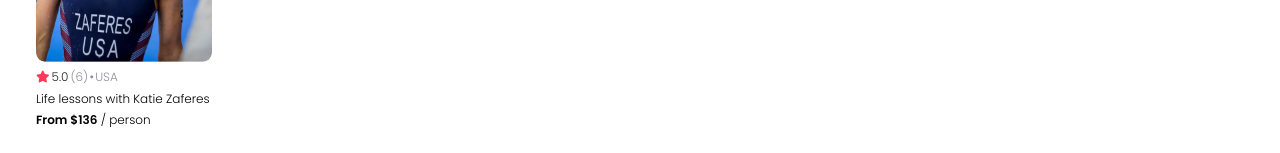
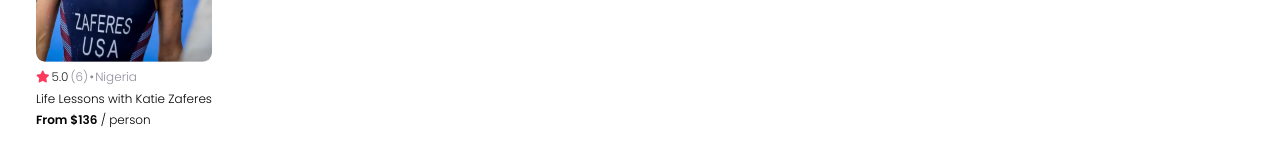
Before and after one commit to adex-badr18/scrimba-airbnb-clone, a React (Vite) app: page / in a window 1280 px wide. Shown: the part 692-845 px from the top of the page. Built offline with nearby package versions, Linux system fonts and the light colour scheme.

Commit message:
Pass props to card component

```diff
--- a/src/App.jsx
+++ b/src/App.jsx
@@ -13,10 +13,27 @@
 
       <main>
         <Hero />
-        <Card />
+        <Card
+          img='card-img.png'
+          rating='5.0'
+          reviewCount={6}
+          country='Nigeria'
+          title='Life Lessons with Katie Zaferes'
+          price='136'
+        />
       </main>
     </div>
   )
 }
 
 export default App
+
+/*
+- img ("katie-zaferes.png")
+- rating ("5.0")
+- reviewCount (6)
+- country (Whatever you want)
+- title ("Life Lessons with Katie Zaferes")
+- price (136)
+
+*/
--- a/src/components/Card.jsx
+++ b/src/components/Card.jsx
@@ -1,24 +1,25 @@
 import cardImage from '../assets/images/card-img.png';
 
-export default function Card() {
+export default function Card(props) {
+    const {img, rating, reviewCount, country, title, price} = props;
     return (
         <div className='card--container'>
-            <img src={cardImage} className='card--img' alt="Card" />
+            <img src={`/${img}`} className='card--img' alt="Card" />
             <span className="card--status">SOLD OUT</span>
             <div className="card--rating-container">
                 <i className="fa-solid fa-star card--rating-icon"></i>
-                <span className="card--rating">5.0</span>
-                <span>(6)</span>
+                <span className="card--rating">{rating}</span>
+                <span>({reviewCount})</span>
                 <i className="fa-solid fa-circle card--rating-dot"></i>
-                <span className="card--rating-country">USA</span>
+                <span className="card--rating-country">{country}</span>
             </div>
 
             <p className="card--description">
-                Life lessons with Katie Zaferes
+                {title}
             </p>
 
             <p className="card--price">
-                <span className="">From $136</span> / person
+                <span className="">From ${price}</span> / person
             </p>
         </div>
     )
```
Also changed, not shown: public/card-img.png (added), 1 other file (tests, documents, lock files or other folders).
